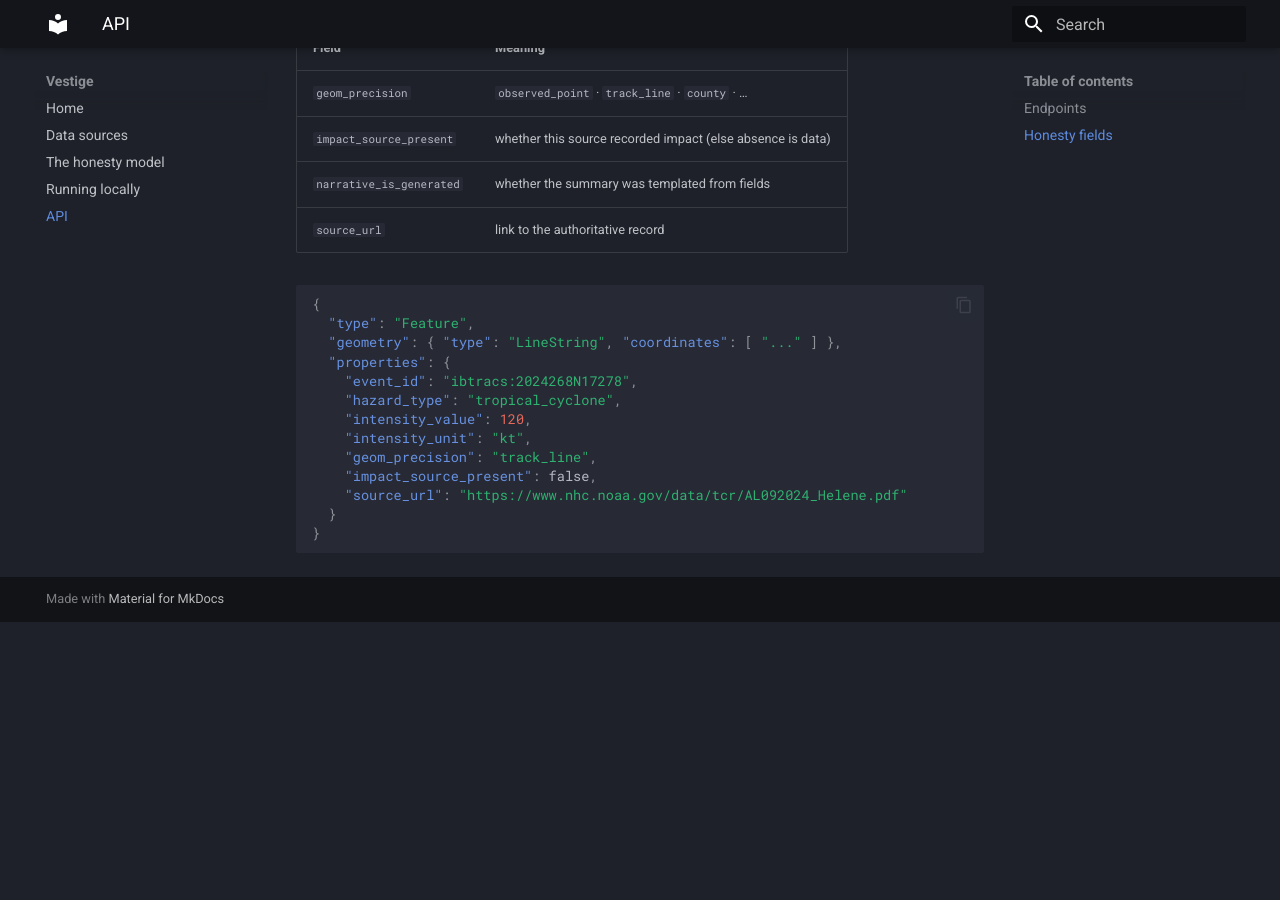
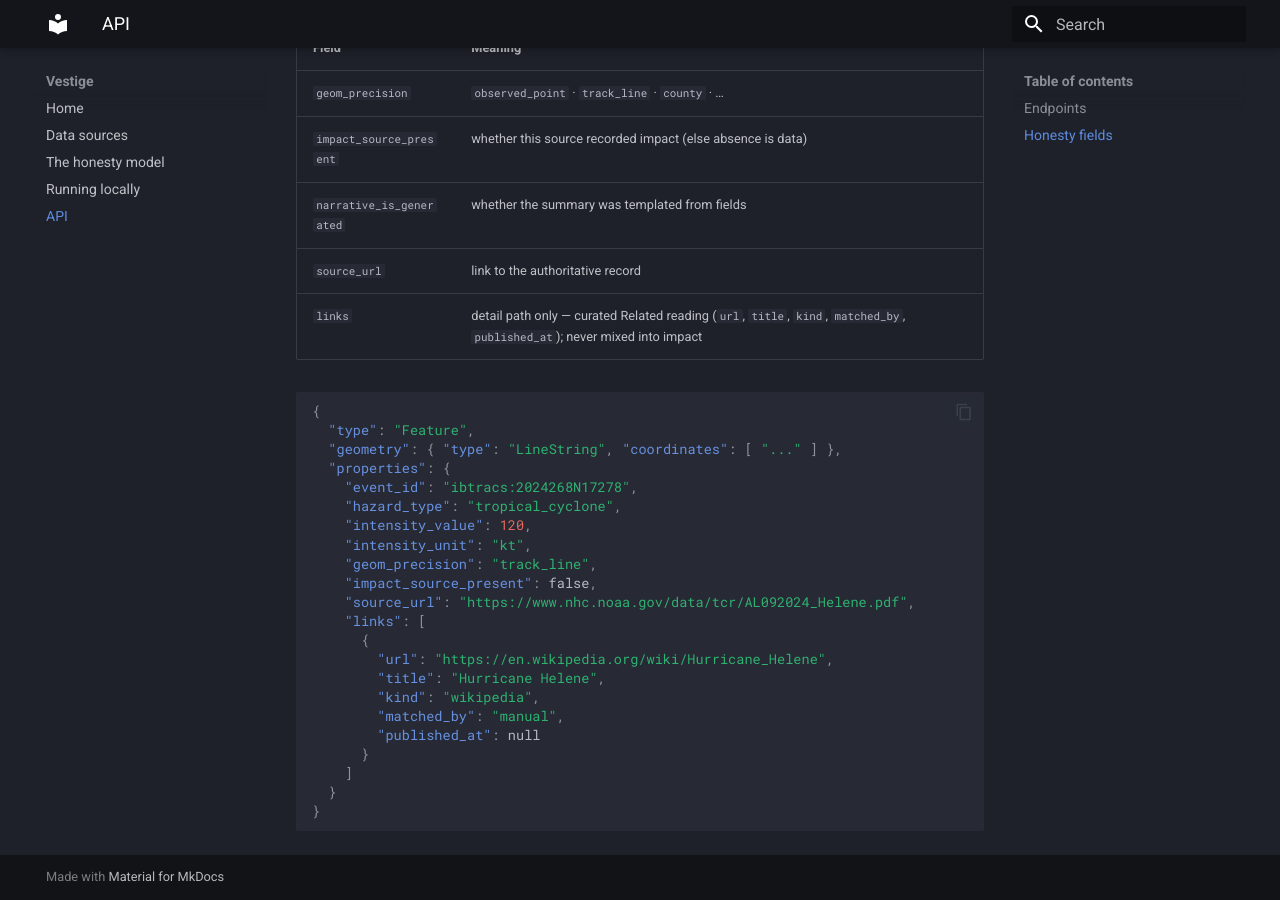
Before and after one commit to drewjst/vestige, an MkDocs documentation site: the page built from docs/api.md, in a window 1280 px wide and 900 px high, scrolled down 624 px. Built offline with MkDocs 1.6.1 and Material for MkDocs 9.7.7, drawn with Linux system fonts in a browser that asks for light colours; before the commit the page ends 1246 px from its top, so only the background shows below that.

Commit message:
feat: show Related reading in the event dossier
Surface curated event_links under the source trail with honesty copy
so news and reports never read as impact figures.

Co-authored-by: Cursor <cursoragent@cursor.com>

````diff
--- a/docs/api.md
+++ b/docs/api.md
@@ -20,6 +20,7 @@ Every feature's `properties` carry the honesty facts:
 | `impact_source_present` | whether this source recorded impact (else absence is data) |
 | `narrative_is_generated` | whether the summary was templated from fields |
 | `source_url` | link to the authoritative record |
+| `links` | detail path only — curated Related reading (`url`, `title`, `kind`, `matched_by`, `published_at`); never mixed into impact |
 
 ```json
 {
@@ -32,7 +33,16 @@ Every feature's `properties` carry the honesty facts:
     "intensity_unit": "kt",
     "geom_precision": "track_line",
     "impact_source_present": false,
-    "source_url": "https://www.nhc.noaa.gov/data/tcr/AL092024_Helene.pdf"
+    "source_url": "https://www.nhc.noaa.gov/data/tcr/AL092024_Helene.pdf",
+    "links": [
+      {
+        "url": "https://en.wikipedia.org/wiki/Hurricane_Helene",
+        "title": "Hurricane Helene",
+        "kind": "wikipedia",
+        "matched_by": "manual",
+        "published_at": null
+      }
+    ]
   }
 }
 ```
````
Also changed, not shown: app.html (+63 -2 lines).
